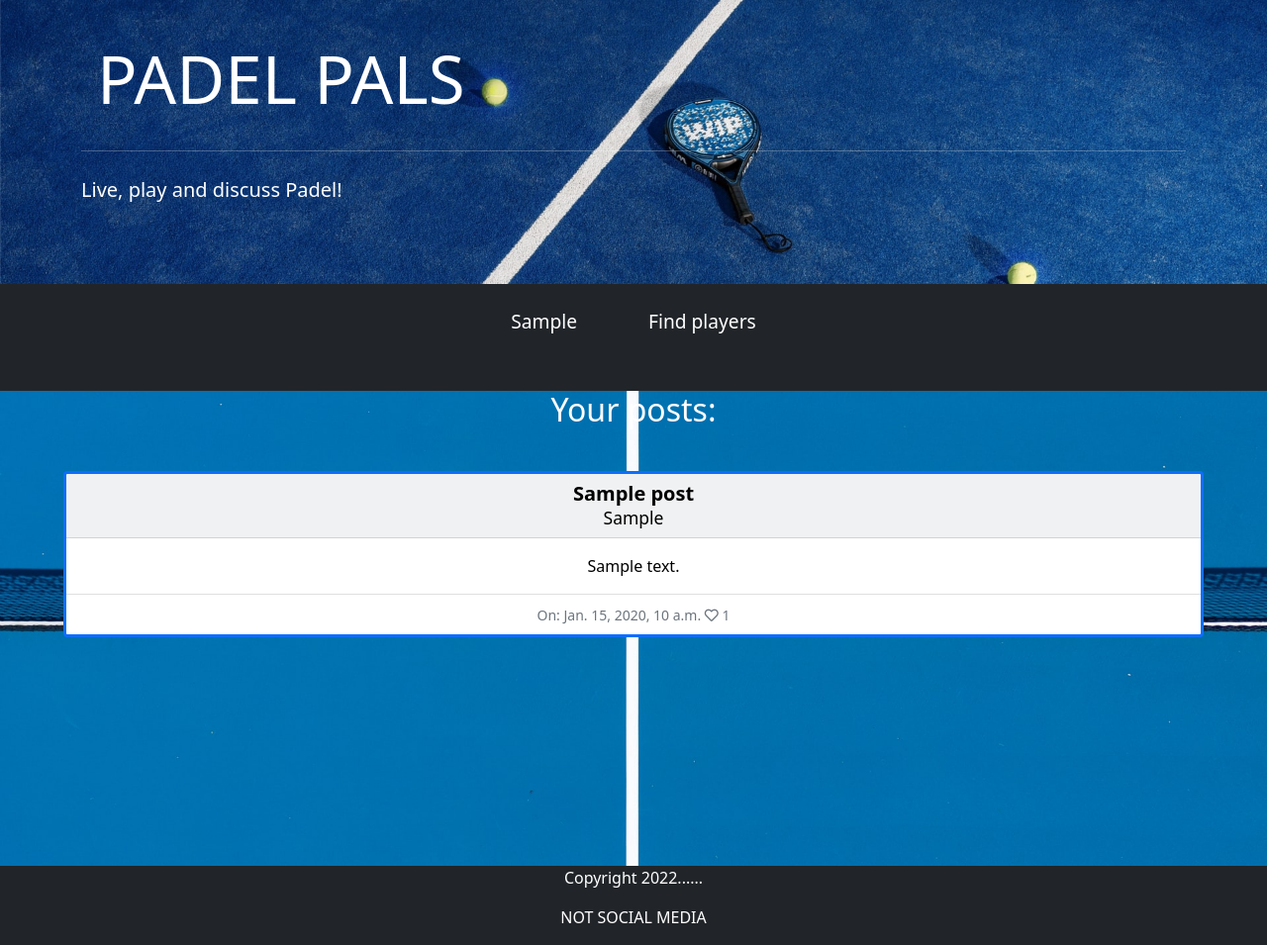
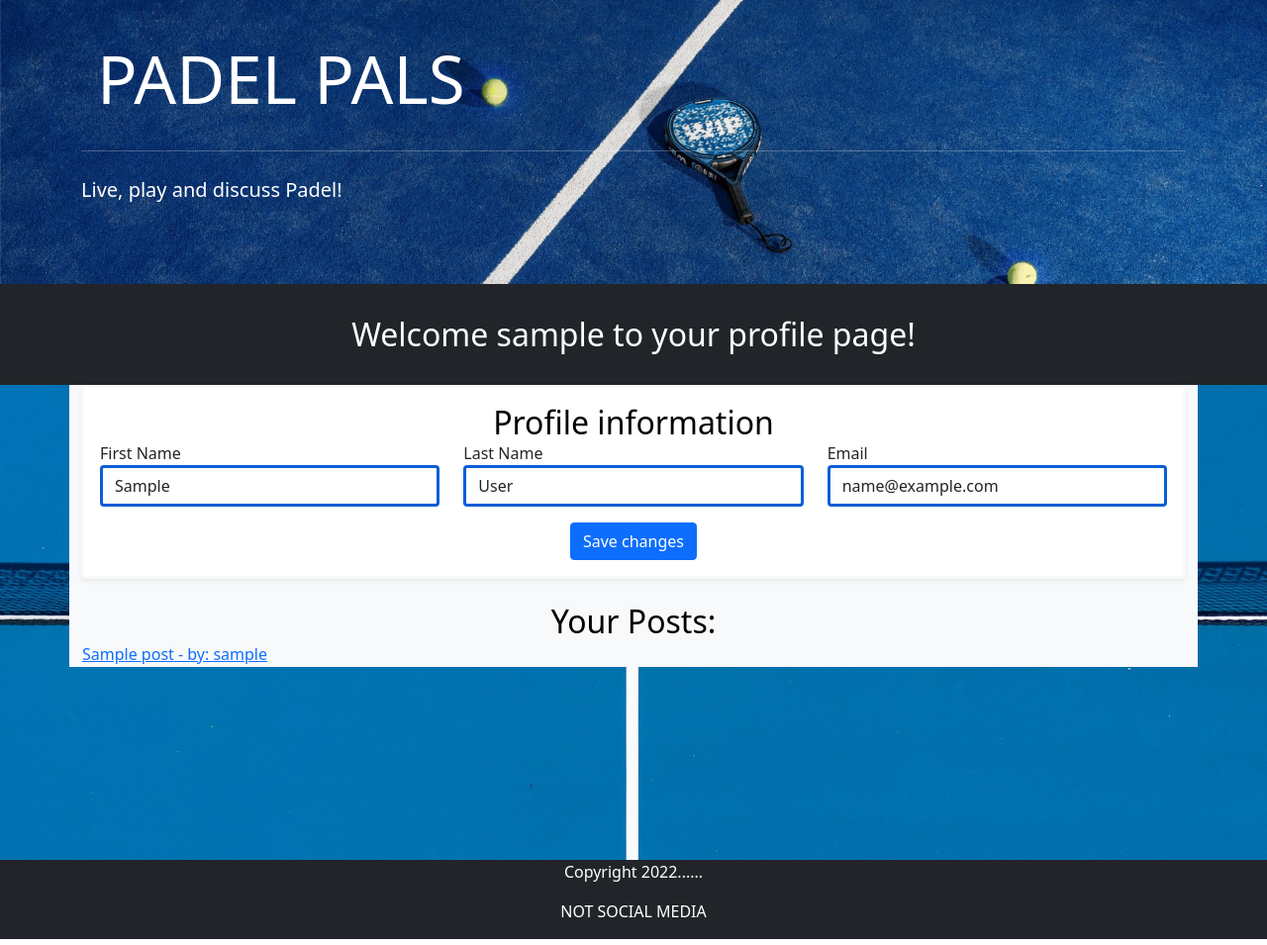
Before and after one commit to Monika-81/padel-pals, a Django app: page /user_posts in a window 1280 px wide. Shown: the part 59-1014 px from the top of the page at 99% size. Run offline with Django 3.2, Linux system fonts and the light colour scheme; a user stored in the database is signed in; tables that the repository leaves empty hold one stand-in row (values such as "Sample post").

Commit message:
Add basic code for user profile. Add form and view for user information. Start adding code to update profile. Basic styling editing all over.

```diff
--- a/forums/models.py
+++ b/forums/models.py
@@ -112,14 +112,3 @@ class PlayComments(models.Model):
 
     def get_absolute_url(self):
         return reverse('play_display', args=[self.post.slug])
-
-
-class Profile(models.Model):
-    #  model for user profile
-    user = models.ForeignKey(User, on_delete=models.CASCADE, related_name='user')
-    first_name = models.CharField(max_length=150)
-    last_name = models.CharField(max_length=150)
-    email = models.EmailField()
-
-    def __str__(self):
-        return self.user
--- a/forums/urls.py
+++ b/forums/urls.py
@@ -16,11 +16,12 @@ urlpatterns = [
     path('post/edit_post/<slug:slug>', views.EditPost.as_view(), name='edit_post'),
     path('post/delete_post/<slug:slug>', views.delete_post, name='delete_post'),
     path('user_posts', views.UserPosts.as_view(), name='user_posts'),
+    path('user-profile/', views.UserProfile.as_view(), name='user_profile'),
     path('post/edit_comment/<int:pk>', views.EditComment.as_view(), name='edit_comment'),
     path('post/delete_comment/<int:comments_id>', views.delete_comment, name='delete_comment'),
     path('post/edit_play_comment/<int:pk>', views.EditPlayComment.as_view(), name='edit_play_comment'),
     path('post/delete_play_comment/<int:comments_id>', views.delete_play_comment, name='delete_play_comment'),
     path('search', views.Search.as_view(), name="search"),
     path('contact/', views.Contact.as_view(), name='contact'),
-    # path('user-profile/<int:pk>', views.UserProfile.as_view(), name='user_profile'),
+
 ]
--- a/forums/views.py
+++ b/forums/views.py
@@ -3,7 +3,8 @@ from django.views.generic import ListView, View, UpdateView
 from django.http import HttpResponseRedirect
 from django.utils.crypto import get_random_string
 from django.contrib import messages
-from .models import Topic, Post, Comments, Play, Profile
+from django.contrib.auth.models import User
+from .models import Topic, Post, Comments, Play
 from .forms import *
 
 
@@ -194,27 +195,6 @@ def delete_comment(request, comments_id):
     comments.delete()
     return HttpResponseRedirect(reverse(
         'post_display', args=[comments.post.slug]))
-
-
-# Users Posts
-class UserPosts(View):
-
-    def get(self, request):
-        if request.user.is_authenticated:
-            posts = Post.objects.filter(generator=request.user)
-            topics = Topic.objects.all()
-
-            return render(
-                request,
-                'user_posts.html',
-                {
-                    "topic_list": topics,
-                    "posts": posts
-                }
-            )
-
-        else:
-            return redirect('home')
 
 
 # Searchbar
@@ -442,17 +422,53 @@ def delete_play_comment(request, comments_id):
         'play_display', args=[comments.post.slug]))
 
 
-# # User profile
-# class UserProfile(UpdateView):
 
-#     model = Profile
-#     template_name = 'user_profile.html'
+# Users Posts
+class UserPosts(View):
 
-#     def get_context_data(self, *args, **kwargs):
-#         user = Profile.objects.all()
-#         context = super(UserProfile, self).get_context_data(**kwargs)
+    def get(self, request):
+        if request.user.is_authenticated:
+            posts = Post.objects.filter(generator=request.user)
+            topics = Topic.objects.all()
 
-#         page_user = get_object_or_404(Profile, id=self.kwargs['pk'])
+            return render(
+                request,
+                'user_posts.html',
+                {
+                    "topic_list": topics,
+                    "posts": posts
+                }
+            )
 
-#         context['page_user'] = page_user
-#         return context
+        else:
+            return redirect('home')
+
+
+# User profile
+class UserProfile(UpdateView):
+
+    model = User
+    template_name = 'user_profile.html'
+    form_class = UserForm
+
+    def post(self, request):
+        user = UserForm(request.POST)
+
+        if user.is_valid():
+            user.first_name = self.cleaned_data.get("first_name", None)
+            user.last_name = self.cleaned_data.get("last_name", None)
+            user.email = self.cleaned_data.get("email", None)
+            form.save()
+
+            messages.add_message(
+                request,
+                messages.SUCCESS,
+                'Your information was updated!'
+                )
+        else:
+             messages.add_message(
+                request,
+                messages.WARNING,
+                'Invalid submit, please fill out all the required fields!'
+                )
+        return redirect(reverse('user_posts'))
--- a/static/css/style.css
+++ b/static/css/style.css
@@ -14,7 +14,6 @@
 }
 
 #filler {
-  height: 10vh;
   text-align: center;
 }
 
@@ -132,6 +131,12 @@ h2 {
   line-height: 3rem;
 }
 
+.profile-text {
+  color: black;
+  text-align: center;
+  margin: unset;
+}
+
 /* ----------------------------------------Media queries */
 
 @media screen and (min-width: 1800px) {
--- a/templates/base.html
+++ b/templates/base.html
@@ -60,7 +60,7 @@
                             <div class="dropdown-menu bg-primary" aria-labelledby="navbarDropdown">
                                <a class="dropdown-item" href="{% url 'add_post' %}" aria-label="Add a forum post">Add a forum post</a>
                                <a class="dropdown-item" href="{% url 'play' %}" aria-label="Search for a Team or Player">Search for a Team/Player</a>
-                               <a class="dropdown-item" href="{% url 'user_posts' %}" aria-label="See your posts">Your Posts</a>
+                               <a class="dropdown-item" href="{% url 'user_posts' %}" aria-label="See your posts">Your Profile</a>
                                <div class="dropdown-divider"></div>
                                <a class="dropdown-item" href="{% url 'account_logout' %}">Logout</a>
                                {% if user.is_superuser %}
--- a/templates/play.html
+++ b/templates/play.html
@@ -1,4 +1,5 @@
 {% extends "base.html" %}
+
 {% block content %}
 
 {% load crispy_forms_tags %}
--- a/templates/thread.html
+++ b/templates/thread.html
@@ -28,7 +28,6 @@
         <div class="row">
             <div class="col-1">
                 {% if user == post.generator %}
-                <!-- <a href="{% url 'user_profile' post.generator.profile.id %}">User Profile</a> -->
                 <div class="edit">
                     <a href="{% url 'edit_post' post.slug %}" class="btn-sm btn-primary">Edit</a>
                 </div>
--- a/templates/user_posts.html
+++ b/templates/user_posts.html
@@ -1,40 +1,68 @@
 {% extends "base.html" %}
+
+{% block topic-nav %}
+<div class="topic-content">
+  <nav class="topic-nav">
+    <div id="filler">
+        <h2>Welcome {{ user.username }} to your profile page!</h2>
+    </div>
+  </nav>
+</div>
+{% endblock %}
+
 {% block content %}
 
-<div class="container-fluid recent-posts">
-    <h2>Your posts:</h2>
-    <div class="d-flex flex-row flex-wrap justify-content-center">
-        {% for post in posts %}
-        <div class="card recent-card border-primary text-center bg-light">
-            <a href="{% url 'post_display' post.slug %}">
-                <h5 class="card-header">
-                    <strong>{{ post.title }}</strong>
-                    <br>
-                    <small>{{ post.topic }}</small>
-                </h5>
-                <div class="card-body bg-custom">
-                    <p class="card-text">{{ post.content }}</p>
+<div class="container">
+    <div class="row bg-light">
+        <div class="col">
+           <div class="card card-body bg-white border-light shadow-sm mb-4">
+            <h2 class="profile-text">Profile information</h2>
+            <form action="{% url 'user_profile' %}" method="POST">
+                {% csrf_token %}
+                <div class="row">
+                    <div class="col-md-4 mb-3">
+                        <div>
+                            <label for="first_name">First Name</label>
+                            <input name="first_name" class="form-control" id="first_name" type="text"
+                                placeholder="Enter first name" value="{{ user.first_name }}">
+                        </div>
+                    </div>
+                    <div class="col-md-4 mb-3">
+                        <div>
+                            <label for="last_name">Last Name</label>
+                            <input name="last_name" class="form-control" id="last_name" type="text"
+                                placeholder="Enter last name" value="{{ user.last_name }}">
+                        </div>
+                    </div>
+                    <div class="col-md-4 mb-3">
+                        <div class="form-group">
+                            <label for="email">Email</label>
+                            <input name="email" class="form-control" id="email" type="email"
+                                placeholder="Email adress" value="{{ user.email }}" required>
+                        </div>
+                    </div>
+                    <div class="text-center">
+                        <button type="submit" class="btn btn-primary">Save changes</button>
+                    </div>
                 </div>
-                <div class="card-footer bg-custom">
-                    <p class="card-text"><small class="text-muted">On: {{ post.created_date }}
-                        <i class="far fa-heart"></i> {{ post.number_of_likes }}</small>
-                    </p>
-                </div>
-            </a>
+            </form>
         </div>
-    {% empty %}
+        <div class="col">
+            <h2 class="profile-text">Your Posts:</h2>
+            <table>
+                {% for post in posts %}
+                <tr>
+                    <td>
+                        <a href="{% url 'post_display' post.slug %}">{{ post }} - by: {{ post.generator }}</a>
+                    </td>
+                </tr>
+                {% empty %}
+                <h4>Sorry</h4>
+                <p>There are no post with '{{ search }}' in the title.</p>
+                {% endfor %}
+            </table>
+      </div>
     </div>
-    <div class="d-flex text-center">
-        <div class="col">
-            <p>You have not created any posts yet.</p>
-        </div>
-    </div>
-    <div class="d-flex justify-content-center">
-        <button type="button" class="btn btn-primary btn-add">
-            <a href="{% url 'add_post' %}">Add Post</a>
-        </button>
-    </div>
-    {% endfor %}
 </div>
 
 {% endblock %}
```
Also changed, not shown: forums/forms.py (+7 -0 lines), templates/user_profile.html (+6 -3 lines), forums/migrations/0013_delete_profile.py (added), static/images/vincenzo-morelli-Cj35lHL4atY-unsplash.ea893d2dc0cf.jpg (renamed from static/images/static/images/vincenzo-morelli-Cj35lHL4atY-unsplash.ea893d2dc0cf.jpg).
